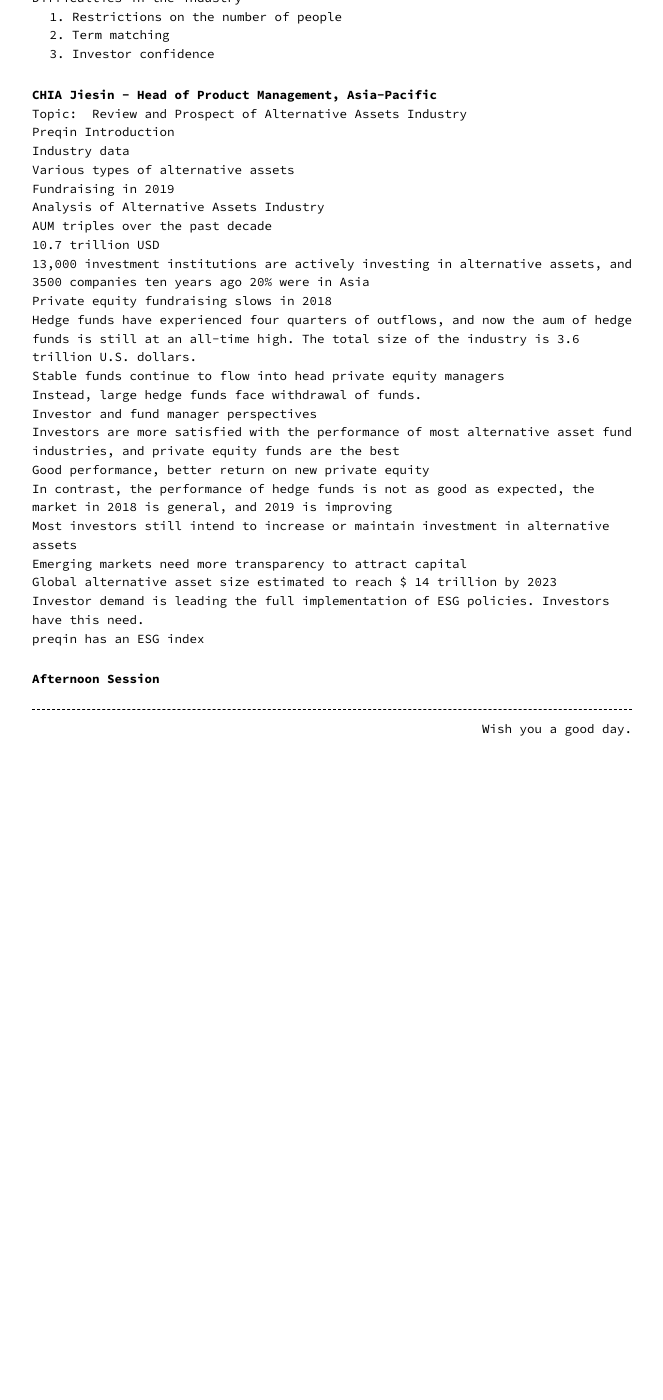
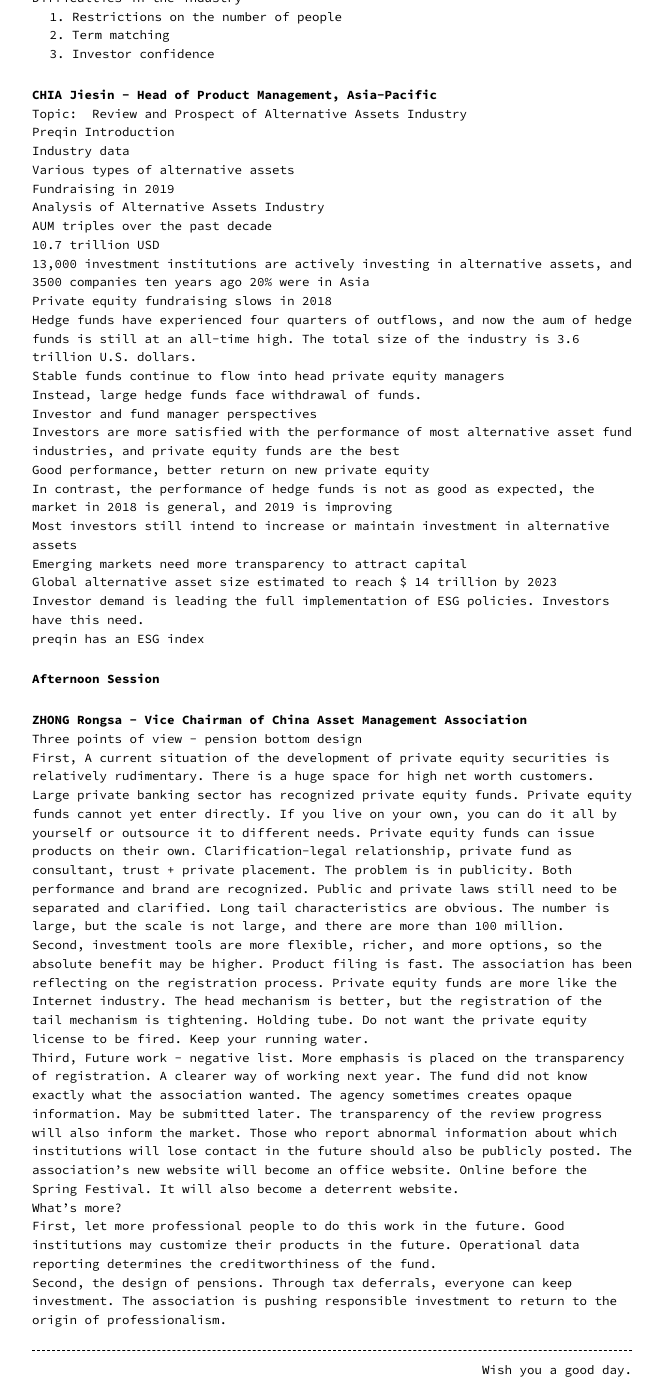
Before and after one commit to 912828qj2/912828qj2.github.io, a Jekyll site: the page built from privatefund.md, in a window 1280 px wide and 1400 px high, scrolled down 3657 px. Shown: the whole window, without its empty margins (308-971 px from the left). Built offline with Jekyll 4.4.1, drawn with Linux system fonts in a browser that asks for light colours; before the commit the page ends 4416 px from its top, so only the background shows below that.

Commit message:
Update privatefund.md

```diff
--- a/privatefund.md
+++ b/privatefund.md
@@ -277,3 +277,17 @@ preqin has an ESG index
 
 
 ## Afternoon Session
+
+### ZHONG Rongsa - Vice Chairman of China Asset Management Association
+
+Three points of view - pension bottom design
+First, A current situation of the development of private equity securities is relatively rudimentary. There is a huge space for high net worth customers. Large private banking sector has recognized private equity funds. Private equity funds cannot yet enter directly. If you live on your own, you can do it all by yourself or outsource it to different needs. Private equity funds can issue products on their own. Clarification-legal relationship, private fund as consultant, trust + private placement. The problem is in publicity. Both performance and brand are recognized. Public and private laws still need to be separated and clarified. Long tail characteristics are obvious. The number is large, but the scale is not large, and there are more than 100 million.
+
+Second, investment tools are more flexible, richer, and more options, so the absolute benefit may be higher. Product filing is fast. The association has been reflecting on the registration process. Private equity funds are more like the Internet industry. The head mechanism is better, but the registration of the tail mechanism is tightening. Holding tube. Do not want the private equity license to be fired. Keep your running water.
+
+Third, Future work - negative list. More emphasis is placed on the transparency of registration. A clearer way of working next year. The fund did not know exactly what the association wanted. The agency sometimes creates opaque information. May be submitted later. The transparency of the review progress will also inform the market. Those who report abnormal information about which institutions will lose contact in the future should also be publicly posted. The association's new website will become an office website. Online before the Spring Festival. It will also become a deterrent website.
+
+What's more?
+
+First, let more professional people to do this work in the future. Good institutions may customize their products in the future. Operational data reporting determines the creditworthiness of the fund.
+Second, the design of pensions. Through tax deferrals, everyone can keep investment. The association is pushing responsible investment to return to the origin of professionalism.
```
